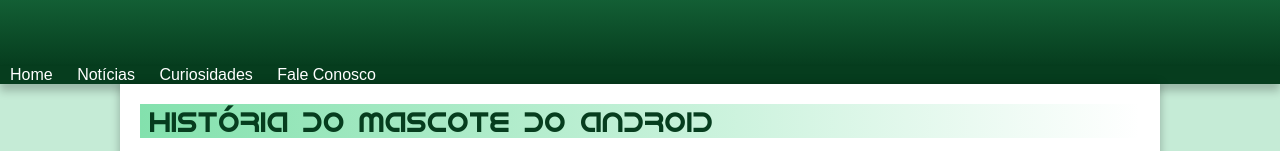
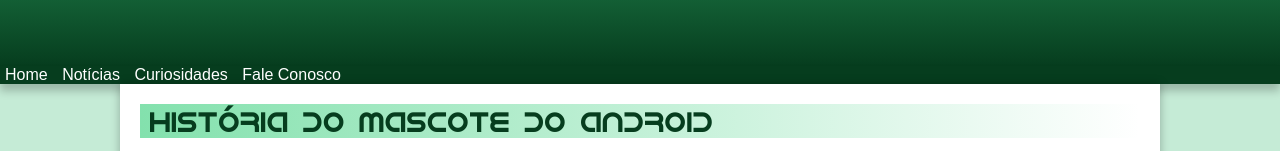
Before and after one commit to Ricardo-Alexandre-Alves/html-css, a plain HTML site: page desafios/desafio-site/index.html in a window 1280 px wide. Shown: the part 144-295 px from the top of the page. Drawn offline with Linux system fonts and the light colour scheme.

Commit message:
ajustes no NAV

```diff
--- a/desafios/desafio-site/css/style.css
+++ b/desafios/desafio-site/css/style.css
@@ -84,7 +84,7 @@ nav {
 nav > a {
     color: white;
     text-decoration: none;
-    padding: 5px 10px 5px 10px;
+    padding: 5px 5px 0px 5px;
 }
 
 nav > a:hover {
```
